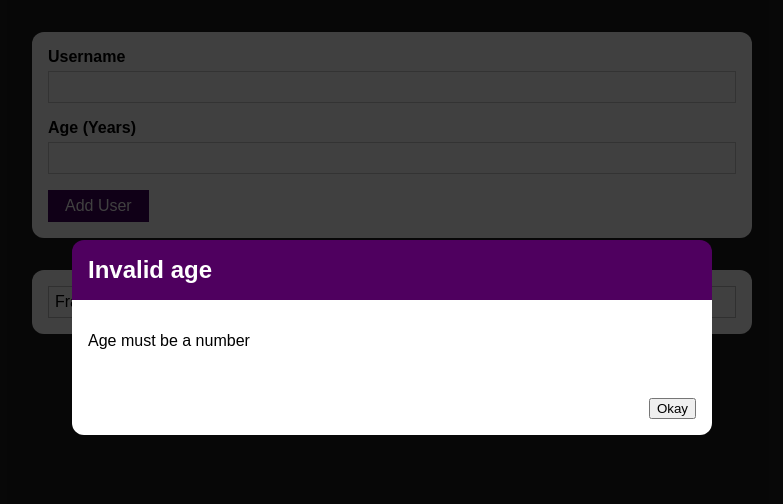
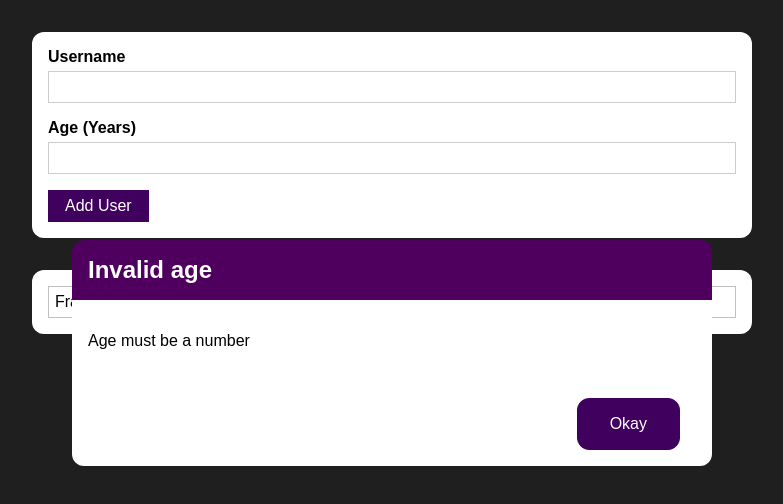
Before and after one commit to ErfoJS/react-course, a React (Create React App) app in the folder add-user-app/: page / in a window 1280 px wide. Both pictures are taken after typing "Sample", "Sample" into the empty fields and a click on the button "Add User". Shown: the top 504 px of the page, without its empty margins (248-1031 px from the left). Built offline with nearby package versions, Linux system fonts and the light colour scheme.

Commit message:
Delete defoult user bug fixed + error button styling added

```diff
--- a/add-user-app/src/App.js
+++ b/add-user-app/src/App.js
@@ -22,7 +22,6 @@ function App() {
       const users = [...prevUsers].filter((user) => user.id !== userId);
       if (users.length === 0) {
         setEmptyList(true);
-        setNewUser([]);
       } else {
         return users;
       }
@@ -30,6 +29,9 @@ function App() {
   };
 
   const validatedSaveUserDataHandler = (enteredUserData) => {
+    if (typeof newUser === "undefined") {
+      setNewUser([]);
+    }
     if (enteredUserData.userName.toString().trim().length === 0) {
       setErrorState({
         title: "Invalid Name",
--- a/add-user-app/src/Components/EmptyList.js
+++ b/add-user-app/src/Components/EmptyList.js
@@ -3,7 +3,7 @@ import styles from "./Styles/EmptyList.module.css";
 const EmptyList = () => {
   return (
     <div className={styles.emptyList}>
-      <p>No Users found.</p>
+      <p className={styles.emptyListParagraph}>No Users found.</p>
     </div>
   );
 };
--- a/add-user-app/src/Components/Styles/EmptyList.module.css
+++ b/add-user-app/src/Components/Styles/EmptyList.module.css
@@ -1,9 +1,17 @@
 .emptyList {
     border-radius: 12px;
     align-items: center;
-    padding: 11px;
+    padding: 1px;
     margin: 0 auto;
     width: 45rem;
     max-width: 95%;
     background: rgb(255, 255, 255);
 }
+
+.emptyListParagraph {
+
+    border-color: rgb(192, 192, 192);
+    padding: 6px;
+    text-align: center;
+
+}
--- a/add-user-app/src/Components/UI/Error.js
+++ b/add-user-app/src/Components/UI/Error.js
@@ -12,7 +12,10 @@ const Error = (props) => {
         </div>
 
         <footer className={styles.actions}>
-          <button onClick={props.errorRemover}>Okay</button>
+          <div className={styles.errorButton}>
+            {" "}
+            <button onClick={props.errorRemover}>Okay</button>
+          </div>
         </footer>
       </div>
     </div>
--- a/add-user-app/src/Components/UI/Styles/Error.module.css
+++ b/add-user-app/src/Components/UI/Styles/Error.module.css
@@ -1,4 +1,4 @@
-.backdrop {
+.error backdrop {
     position: fixed;
     top: 0;
     left: 0;
@@ -46,3 +46,31 @@
         width: 40rem;
     }
 }
+
+.errorButton button {
+    font: inherit;
+    cursor: pointer;
+    padding: 1rem 2rem;
+    border: 1px solid #40005d;
+    background-color: #40005d;
+    color: white;
+    border-radius: 12px;
+    margin-right: 1rem;
+}
+
+.errorButton button:hover,
+.errorButton button:active {
+    background-color: #510674;
+    border-color: #510674;
+}
+
+.errorButton button.alternative {
+    color: #220131;
+    border-color: transparent;
+    background-color: transparent;
+}
+
+.errorButton button.alternative:hover,
+.errorButton button.alternative:active {
+    background-color: #ddb3f8;
+}
```
